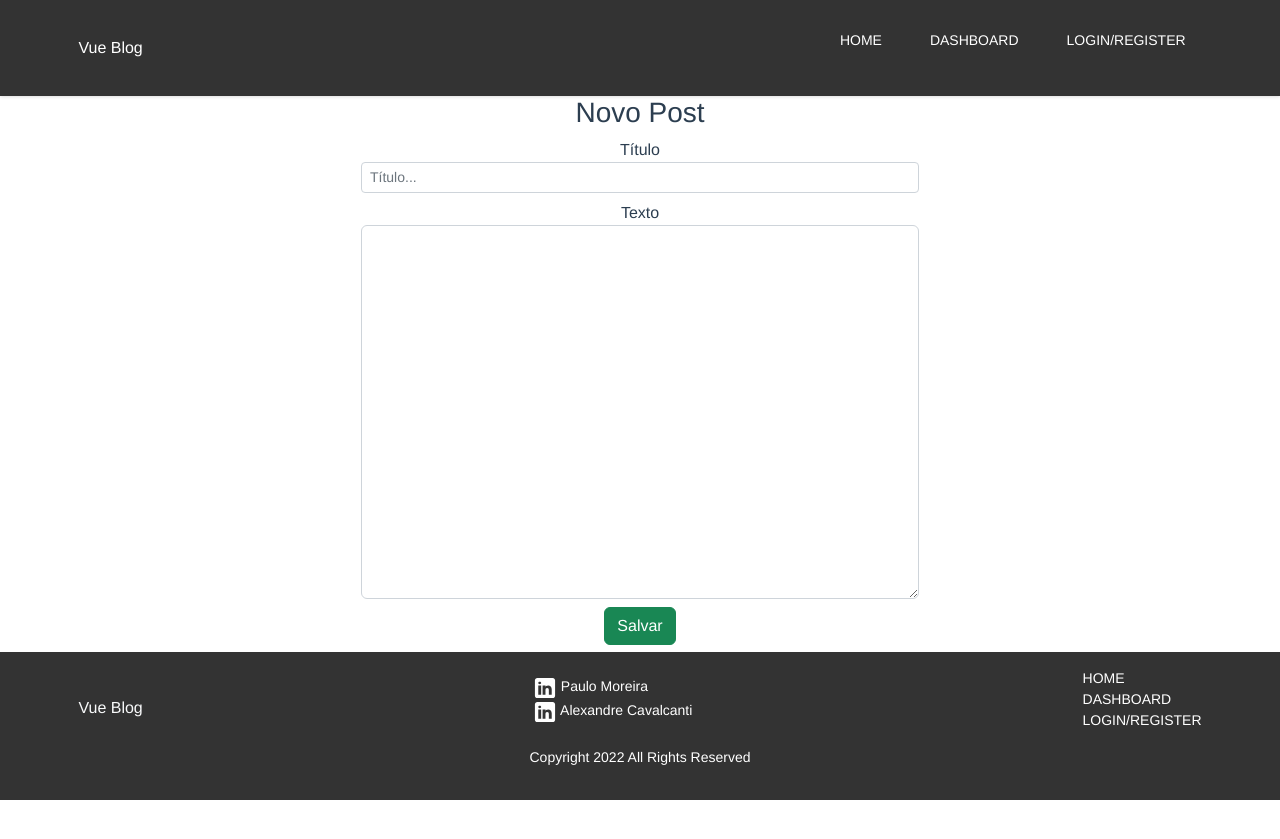
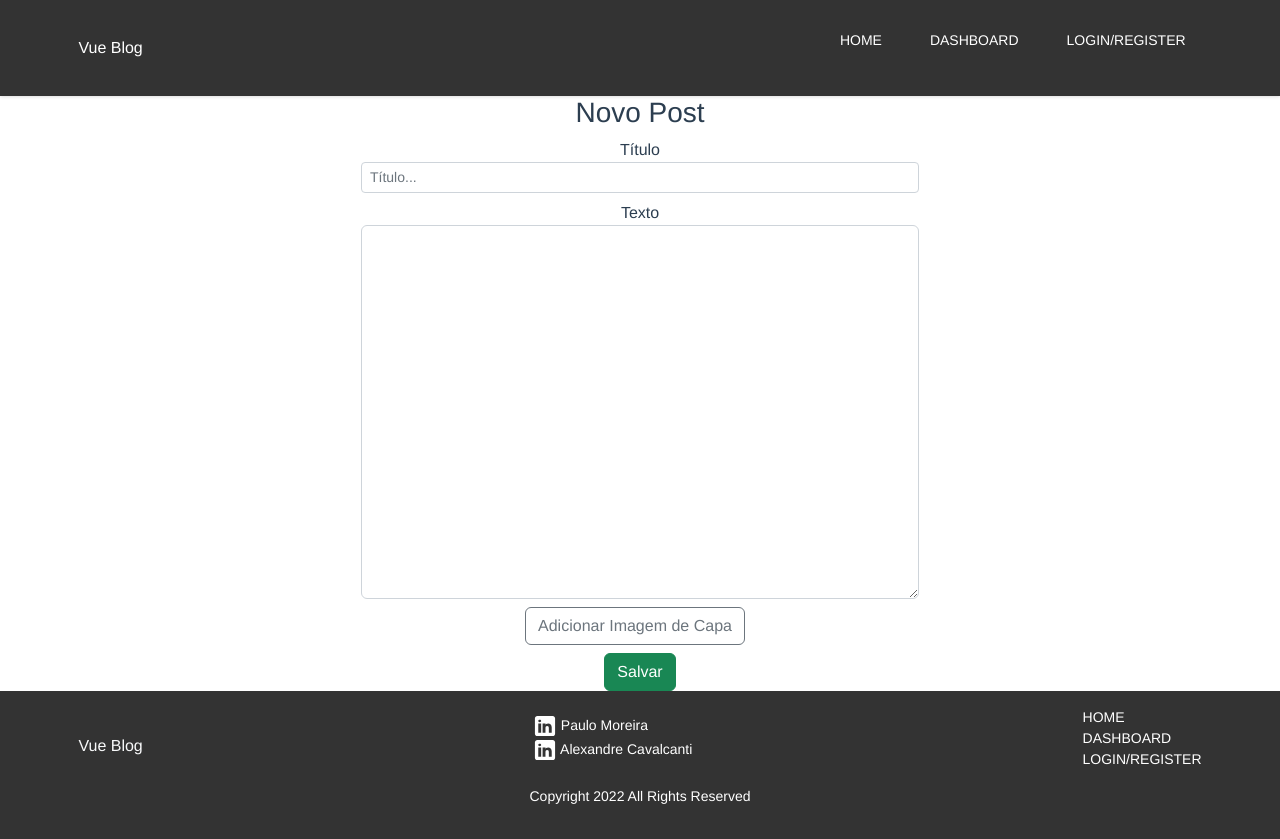
Before and after one commit to paulohmoreira/vue-blog, a Vue app: page /newpost in a window 1280 px wide. Before the commit the page ends 800 px from the top, so only its background shows below. Built offline with nearby package versions, Linux system fonts and the light colour scheme.

Commit message:
Iniciando implementação da inserção de foto

```diff
--- a/src/views/NewPost.vue
+++ b/src/views/NewPost.vue
@@ -17,11 +17,21 @@
                     <label for="postText">Texto</label>
                     <textarea class="form-control mb-2" id="postText" v-model="postText" rows="15"></textarea>
                 </div>
+                <div class="form-group">
+                    <input ref="imageInputFile" type="file" class="d-none" accept="image/*" @change="handleImageFile($event)">
+                    <button type="button" class="btn w-40 btn-outline-secondary" @click="selectImageFile()">Adicionar Imagem de Capa</button>
+                    <div class="handle-image mt-2" v-if="postImage">
+                        {{ `${postImage.name} -` }}
+                        <button class="btn-remove btn text-danger btn-sm" @click="postImage = null">
+                            remover
+                        </button>
+                    </div>
+                </div>
                 <!--<div class="mb-3">
                     <label for="postCover" class="form-label">Imagem de capa</label>
                     <input class="form-control form-control-sm" id="postCover" type="file">
                 </div>-->
-                <button type="submit" class="btn btn-success">Salvar</button>
+                <button type="submit" class="btn btn-success mt-2">Salvar</button>
             </form>
         </div>
     </div>
@@ -41,6 +51,13 @@ export default {
         }
     },
     methods: {
+        selectImageFile () {
+            this.$refs.imageInputFile.value = null
+            this.$refs.imageInputFile.click()
+        },
+        handleImageFile ({ target }){
+            this.postImage = target.files[0]
+        },
         async createPost(){
             console.log("Criando Post")
             this.postDate = new Date()
@@ -48,12 +65,13 @@ export default {
             alert('Post criado com sucesso!')
             console.log(addedDoc)
             this.$router.push('/dashboard')
-
         }
     }
 }
 </script>
 
 <style>
-
+.btn-remove:hover{
+    text-decoration: underline;
+}
 </style>
```
